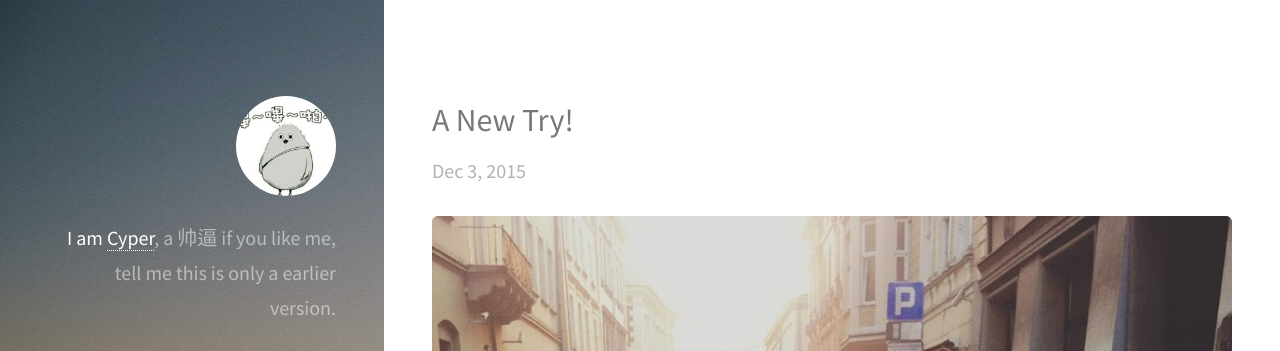
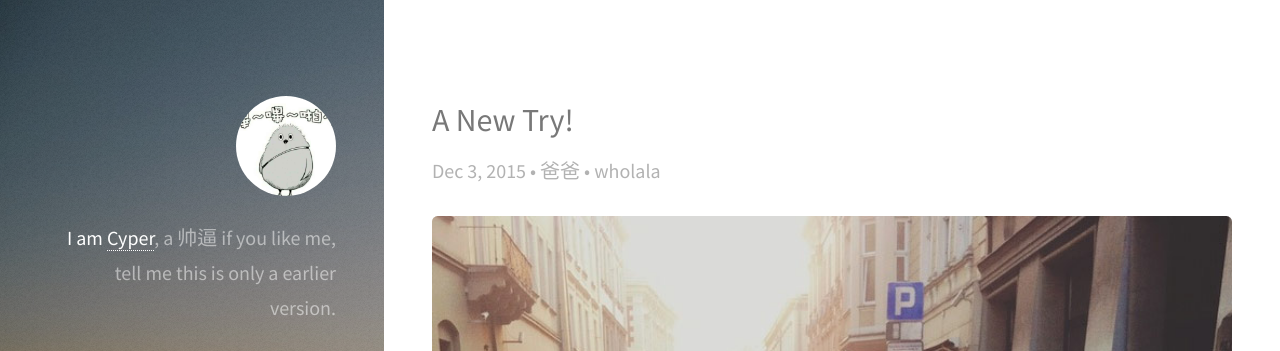
Before and after one commit to Cyperwu/Cyperwu.github.io, a Jekyll site: the page built from _posts/2015-12-03-secondone.markdown, in a window 1280 px wide and 900 px high. Shown: the top 351 px of the window. Built offline with Jekyll 4.4.1, drawn with Linux system fonts in a browser that asks for light colours.

Commit message:
test try2

```diff
--- a/_posts/2015-12-03-secondone.markdown
+++ b/_posts/2015-12-03-secondone.markdown
@@ -2,6 +2,8 @@
 layout: post
 title:  "A New Try!"
 date:   2015-12-03 19:41:38
+author: 爸爸
+meta: wholala
 categories: [design, tool]
 ---
 
```
